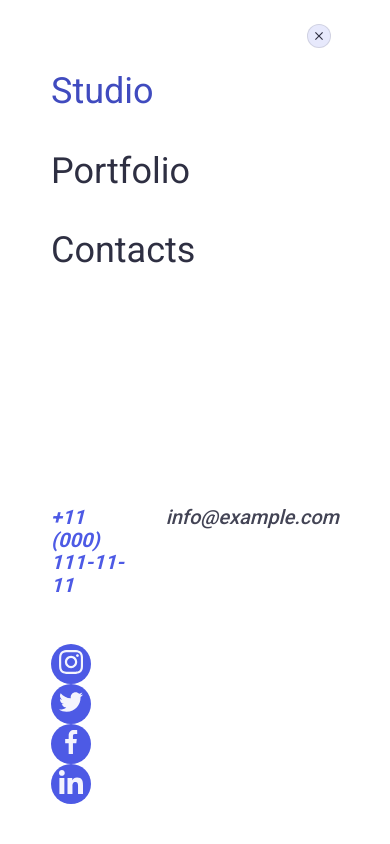
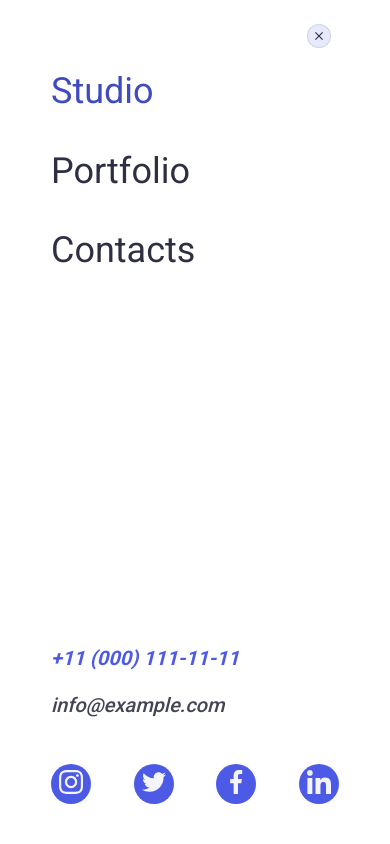
Before and after one commit to tetiana-furmanets/goit-markup-hw-06, a plain HTML site: page index.html in a window 390 px wide. Shown: the top 844 px of the page. Drawn offline with nearby package versions, Linux system fonts and the light colour scheme; files whose address does not match are found by name.

Commit message:
fixed mobile-social

```diff
--- a/css/styles.css
+++ b/css/styles.css
@@ -371,7 +371,8 @@ button{
 
 .mobile-address-list {
  display: flex;
- gap: 40px;
+ gap: 24px;
+ flex-direction: column;
 }
 
 .mobile-tel {
@@ -389,7 +390,7 @@ button{
 }
 
 /* Соцмережі */
-.mobile-socials-list {
+.mobile-social-list {
  display: flex;
  flex-direction: row;
  gap: 40px;
```
